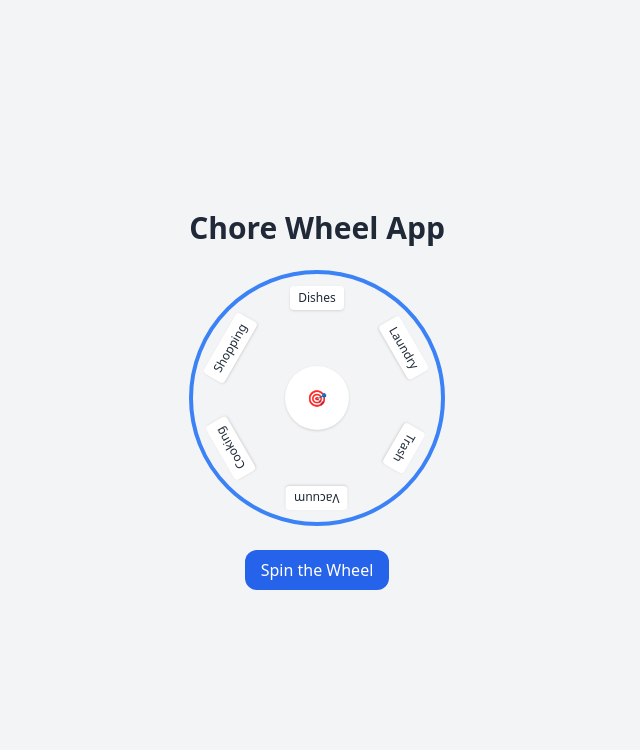
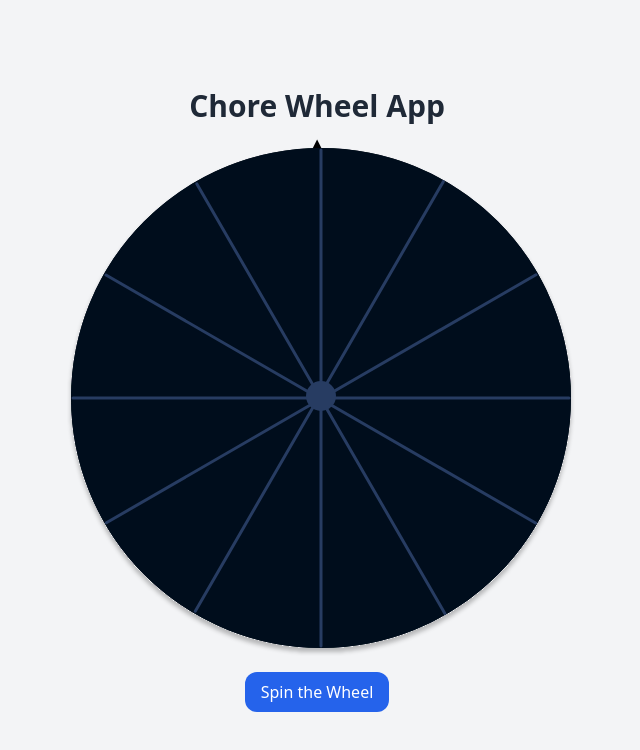
Before and after one commit to veefa/chore-wheel-01, a React (Vite) app: page / in a window 1280 px wide. Shown: the top 750 px of the page, without its empty margins (323-963 px from the left). Built offline with nearby package versions, Linux system fonts and the light colour scheme.

Commit message:
Update with the new WheelComponent and add pointer

```diff
--- a/src/components/ChoreWheel.tsx
+++ b/src/components/ChoreWheel.tsx
@@ -1,67 +1,50 @@
 // src/components/ChoreWheel.tsx
-
 import React, { useState } from 'react';
+import WheelComponent from './WheelComponent';
 
 const ChoreWheel: React.FC = () => {
-  // Define an array of chores (tasks) to appear on the wheel
-  const tasks = ['Dishes', 'Laundry', 'Trash', 'Vacuum', 'Cooking', 'Shopping'];
-
-  // State to handle if the wheel is currently spinning
+  const [angle, setAngle] = useState(0); // Total rotation angle
   const [spinning, setSpinning] = useState(false);
 
-  // Function to trigger the spinning animation
   const handleSpin = () => {
-    setSpinning(true); // Start the spin
+    if (spinning) return;
 
-    // Stop the spin after 2 seconds
-    setTimeout(() => setSpinning(false), 2000);
+    setSpinning(true);
+    const randomRotation = 360 * 6 + Math.floor(Math.random() * 360); // 6 full spins + random
+
+    setAngle((prevAngle) => prevAngle + randomRotation);
+
+    // Finish spin after 3s (same as CSS transition duration)
+    setTimeout(() => {
+      setSpinning(false);
+    }, 3000);
   };
 
   return (
     <div className="flex flex-col items-center">
-      {/* The wheel container */}
-      <div
-        className={`
-          relative w-64 h-64 rounded-full border-4 border-blue-500
-          flex items-center justify-center
-          transition-transform duration-[2000ms] ease-out
-          ${spinning ? 'rotate-[1080deg]' : ''}
-        `}
-      >
-        {/* Inner circle in the center of the wheel */}
-        <div className="z-10 absolute flex justify-center items-center bg-white shadow rounded-full w-16 h-16">
-          🎯 {/* Center icon (can be changed to a pointer later) */}
+      {/* Triangle Pointer */}
+      <div className="relative w-[500px] h-[500px]">
+        <div className="top-[-20px] left-1/2 absolute text-3xl -translate-x-1/2 transform">
+          ▲
         </div>
 
-        {/* Loop through each task and position it around the wheel */}
-        {tasks.map((task, index) => {
-          // Calculate the angle at which this task should be placed
-          const angle = (360 / tasks.length) * index;
-
-          return (
-            <div
-              key={task}
-              className="absolute origin-center transform"
-              style={{
-                // Rotate the element by the angle and move it outward
-                transform: `rotate(${angle}deg) translateY(-100px)`,
-              }}
-            >
-              {/* Task label styling */}
-              <div className="bg-white shadow px-2 py-1 rounded text-gray-800 text-xs">
-                {task}
-              </div>
-            </div>
-          );
-        })}
+        {/* Wheel with rotation */}
+        <div
+          className="transition-transform duration-[3000ms] ease-out"
+          style={{ transform: `rotate(${angle}deg)` }}
+        >
+          <WheelComponent />
+        </div>
       </div>
 
-      {/* Button to trigger the spin */}
       <button
         onClick={handleSpin}
-        className="bg-blue-600 hover:bg-blue-700 mt-6 px-4 py-2 rounded-xl text-white transition"
+        disabled={spinning}
+        className={`bg-blue-600 hover:bg-blue-700 mt-6 px-4 py-2 rounded-xl text-white transition ${
+          spinning ? 'opacity-50 cursor-not-allowed' : ''
+        }`}
       >
-        Spin the Wheel
+        {spinning ? 'Spinning...' : 'Spin the Wheel'}
       </button>
     </div>
   );
```
